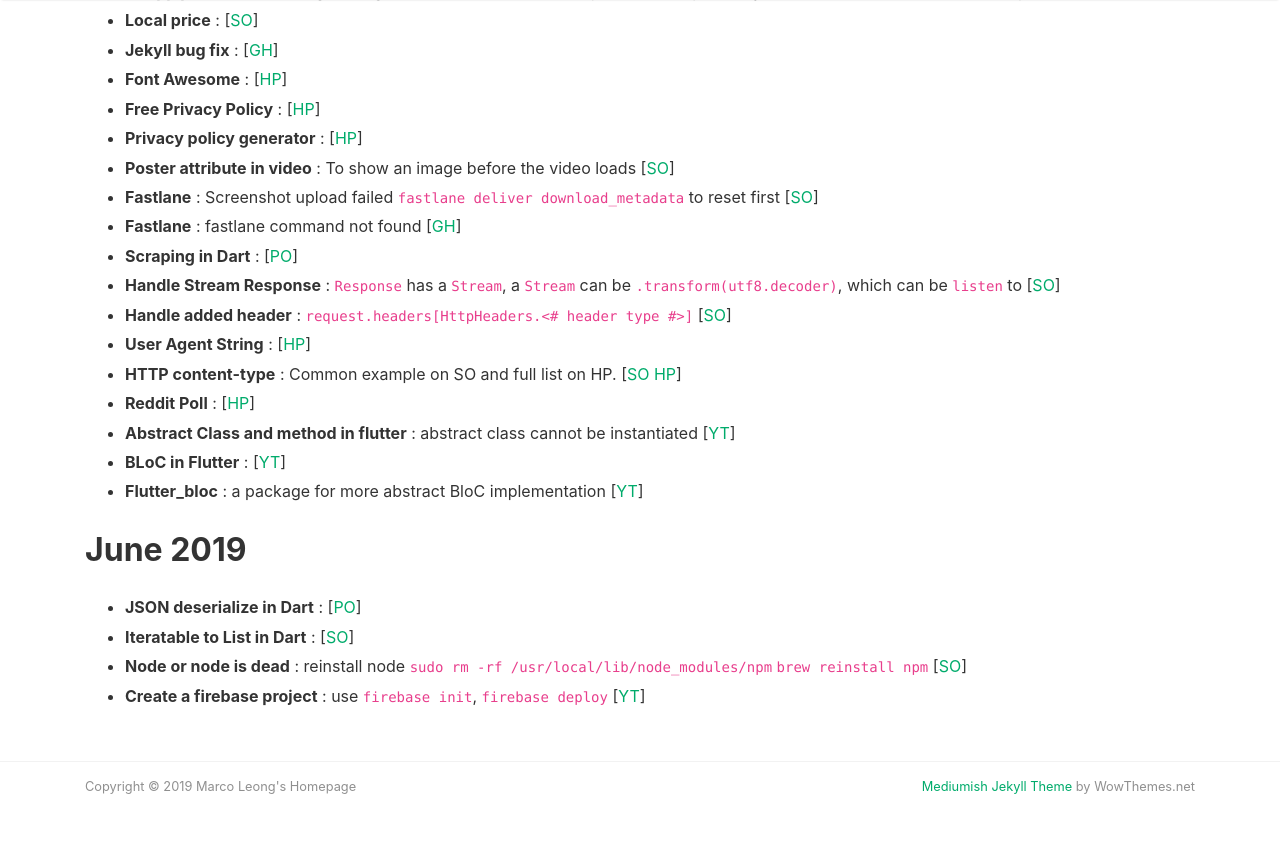
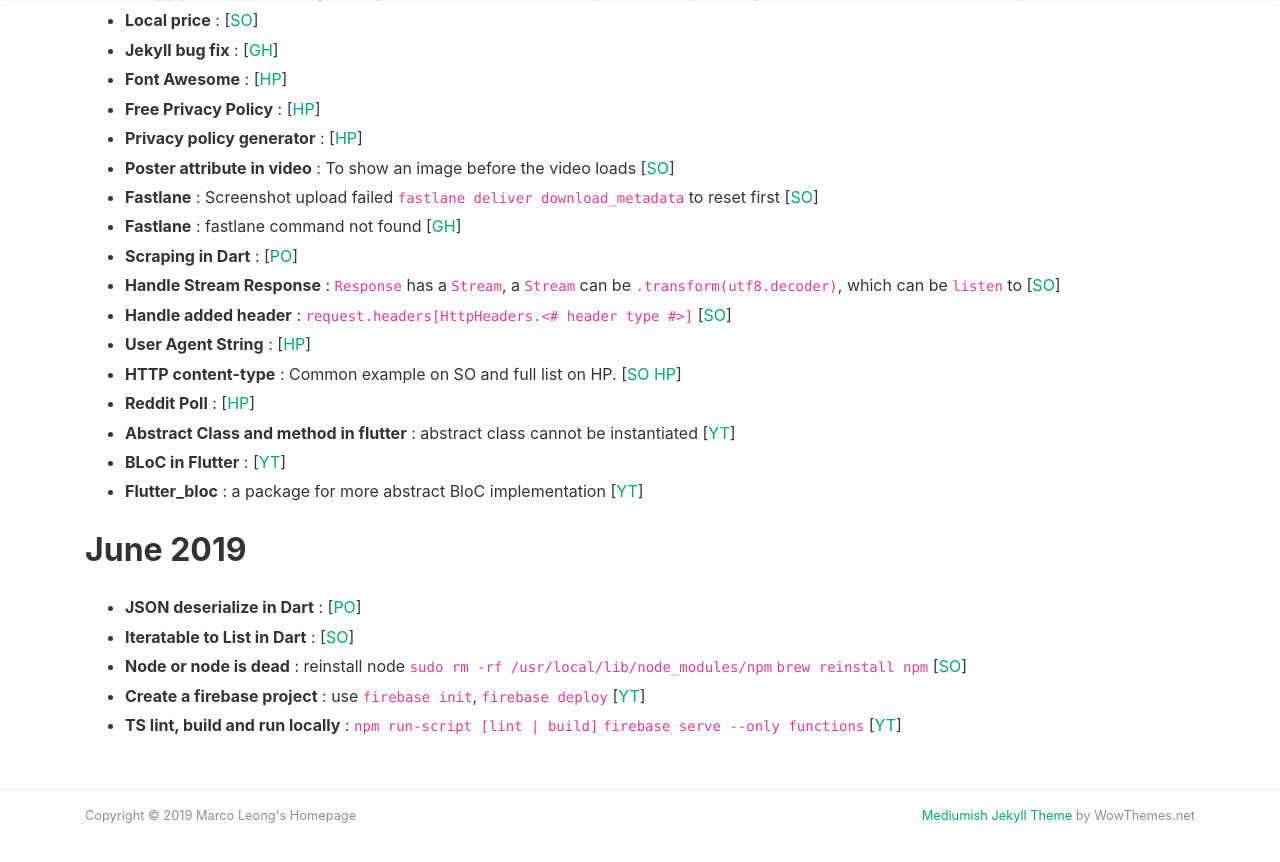
Before and after one commit to MarcoLeongDev/MarcoLeongDev.github.io, a Jekyll site: the page built from journey.md, in a window 1280 px wide and 900 px high, scrolled down 1684 px. Shown: the top 862 px of the window. Built offline with Jekyll 4.4.1, drawn with Linux system fonts in a browser that asks for light colours; nearby versions of some CDN libraries; our own code applies the rules of GitHub Pages for plain Markdown files.

Commit message:
Update journey.md

```diff
--- a/journey.md
+++ b/journey.md
@@ -54,6 +54,7 @@
 - **Node or node is dead** : reinstall node `sudo rm -rf /usr/local/lib/node_modules/npm`
 `brew reinstall npm` [[SO](https://stackoverflow.com/questions/44363066/error-cannot-find-module-lib-utils-unsupported-js-while-using-ionic)]
 - **Create a firebase project** : use `firebase init`, `firebase deploy` [[YT](https://www.youtube.com/watch?time_continue=534&v=DYfP-UIKxH0)]
+- **TS lint, build and run locally** : `npm run-script [lint | build]` `firebase serve --only functions` [[YT](https://www.youtube.com/watch?v=7IkUgCLr5oA)]
 
 
 <!-- - <details><summary>App Auto landing page</summary> settled on auto landing <a href="https://github.com/emilbaehr/automatic-app-landing-page">[GH]</a></details> -->
```
